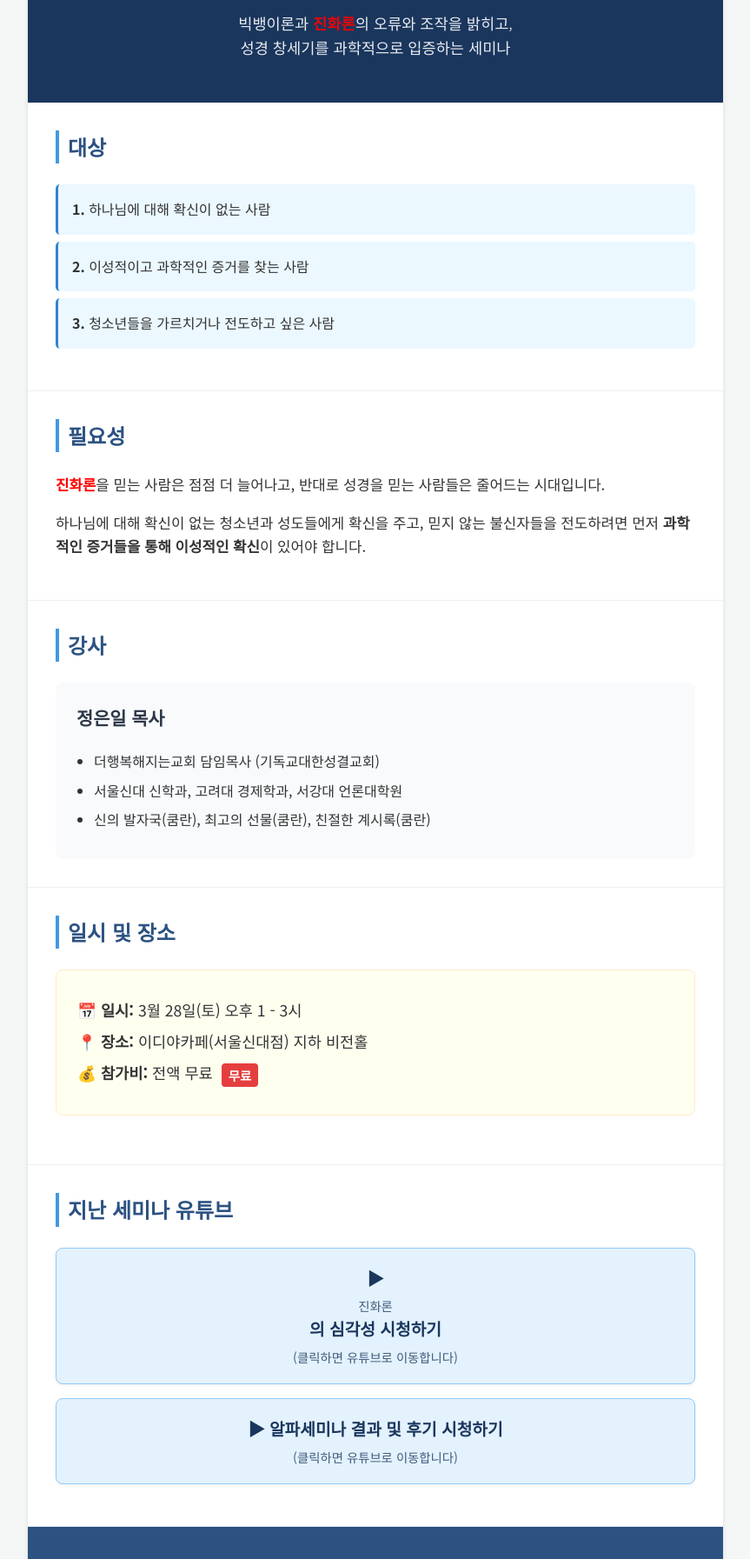
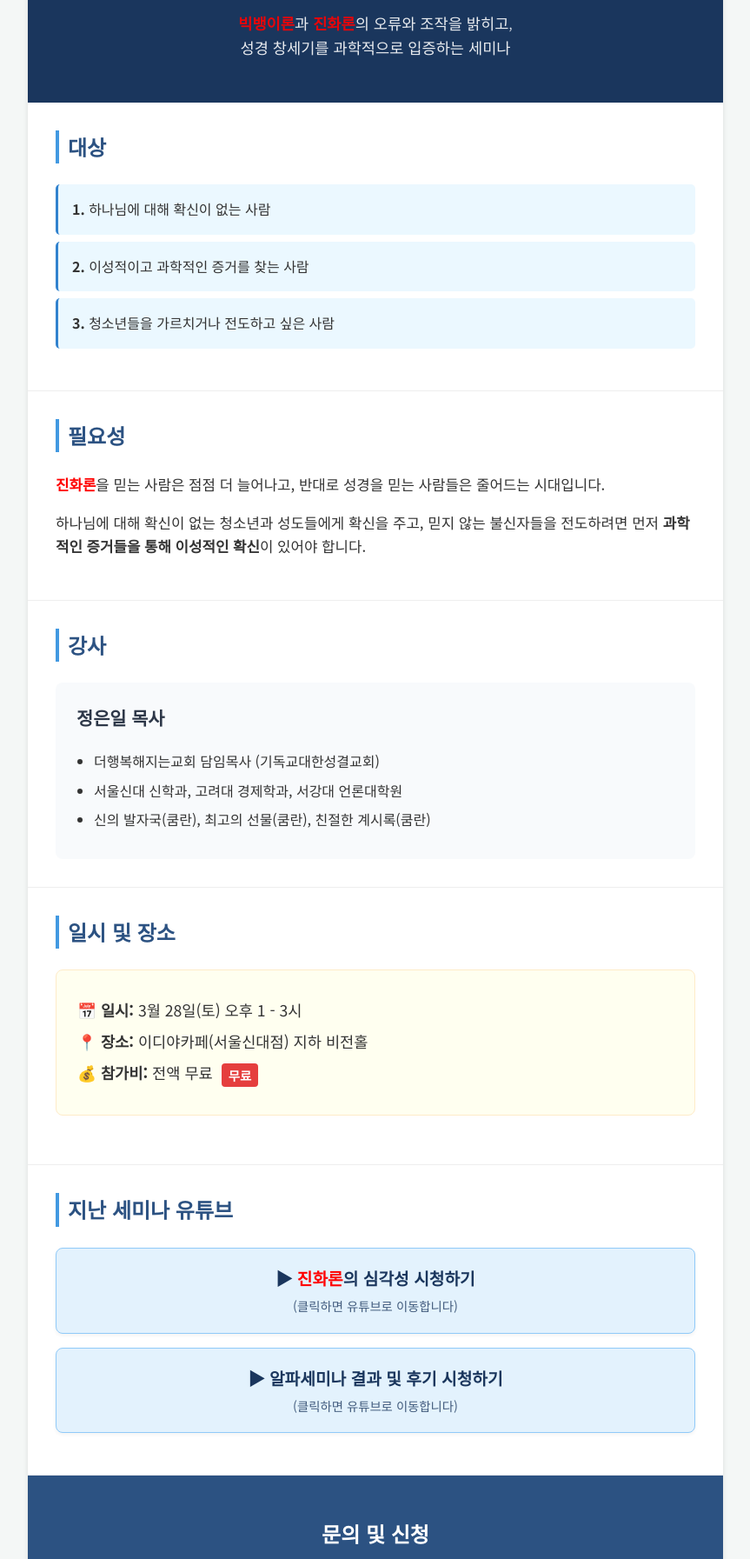
Before and after one commit to impaster1984-arch/alpha-seminar, a plain HTML site: page index.html in a window 1280 px wide. Shown: the part 107-1900 px from the top of the page at 87% size, without its empty margins (208-1071 px from the left). Drawn offline with Linux system fonts and the light colour scheme.

Commit message:
Update index.html

```diff
--- a/index.html
+++ b/index.html
@@ -126,7 +126,9 @@
         .youtube-btn:hover {
             background-color: #bbdefb;
         }
-        .youtube-btn span {
+
+        /* 유튜브 버튼 아래 설명글 스타일 변경 */
+        .youtube-btn .subtitle {
             font-size: 0.9rem;
             font-weight: normal;
             display: block;
@@ -170,7 +172,7 @@
             margin-bottom: 0;
         }
 
-        /* 강조할 단어 스타일 */
+        /* 강조할 단어 스타일 (진화론 빨간색) */
         .highlight-word {
             color: #ff0000;
             font-weight: bold;
@@ -190,7 +192,7 @@
 <div class="container">
     <header class="header">
         <h1>&lt;알파세미나 안내&gt;</h1>
-        <p>빅뱅이론과 <span class="highlight-word">진화론</span>의 오류와 조작을 밝히고,<br>성경 창세기를 과학적으로 입증하는 세미나</p>
+        <p><span class="highlight-word">빅뱅이론</span>과 <span class="highlight-word">진화론</span>의 오류와 조작을 밝히고,<br>성경 창세기를 과학적으로 입증하는 세미나</p>
     </header>
 
     <section class="section">
@@ -236,12 +238,12 @@
 
         <a href="https://www.youtube.com/watch?v=FOb-Tcw7Pfs" target="_blank" class="youtube-btn">
             ▶ <span class="highlight-word">진화론</span>의 심각성 시청하기
-            <span>(클릭하면 유튜브로 이동합니다)</span>
+            <span class="subtitle">(클릭하면 유튜브로 이동합니다)</span>
         </a>
 
         <a href="https://www.youtube.com/watch?v=91GtMUh7LWU" target="_blank" class="youtube-btn">
             ▶ 알파세미나 결과 및 후기 시청하기
-            <span>(클릭하면 유튜브로 이동합니다)</span>
+            <span class="subtitle">(클릭하면 유튜브로 이동합니다)</span>
         </a>
     </section>
 
@@ -251,6 +253,7 @@
         <p>정은일 목사</p>
         <p class="notice">(아래 버튼을 누르시면 바로 문자를 보내실 수 있습니다)</p>
 
+        <!-- 문자 앱 자동 실행 링크 -->
         <a href="sms:01027941984" class="apply-btn">문자로 참가 신청하기</a>
     </section>
 </div>
```
